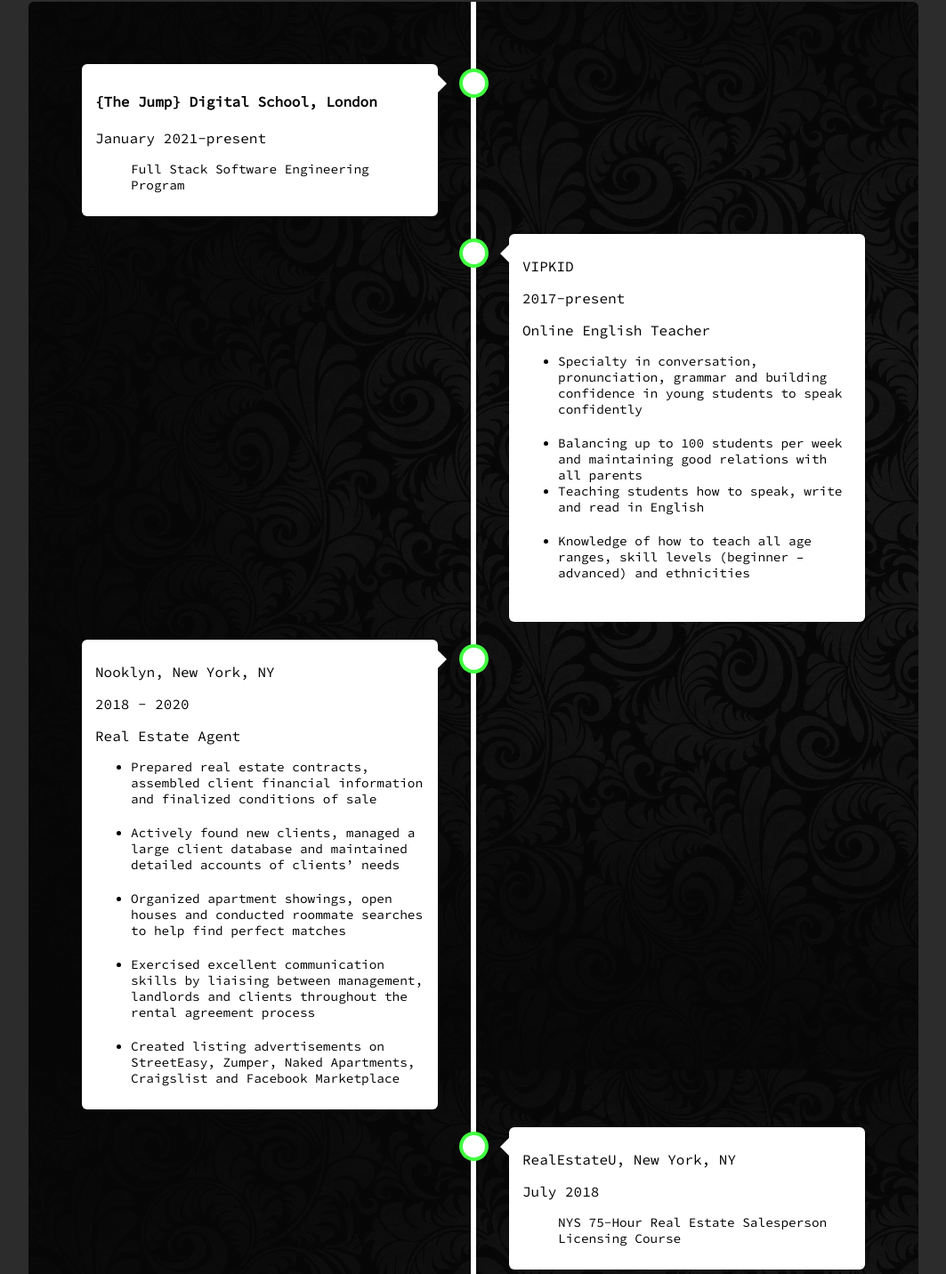
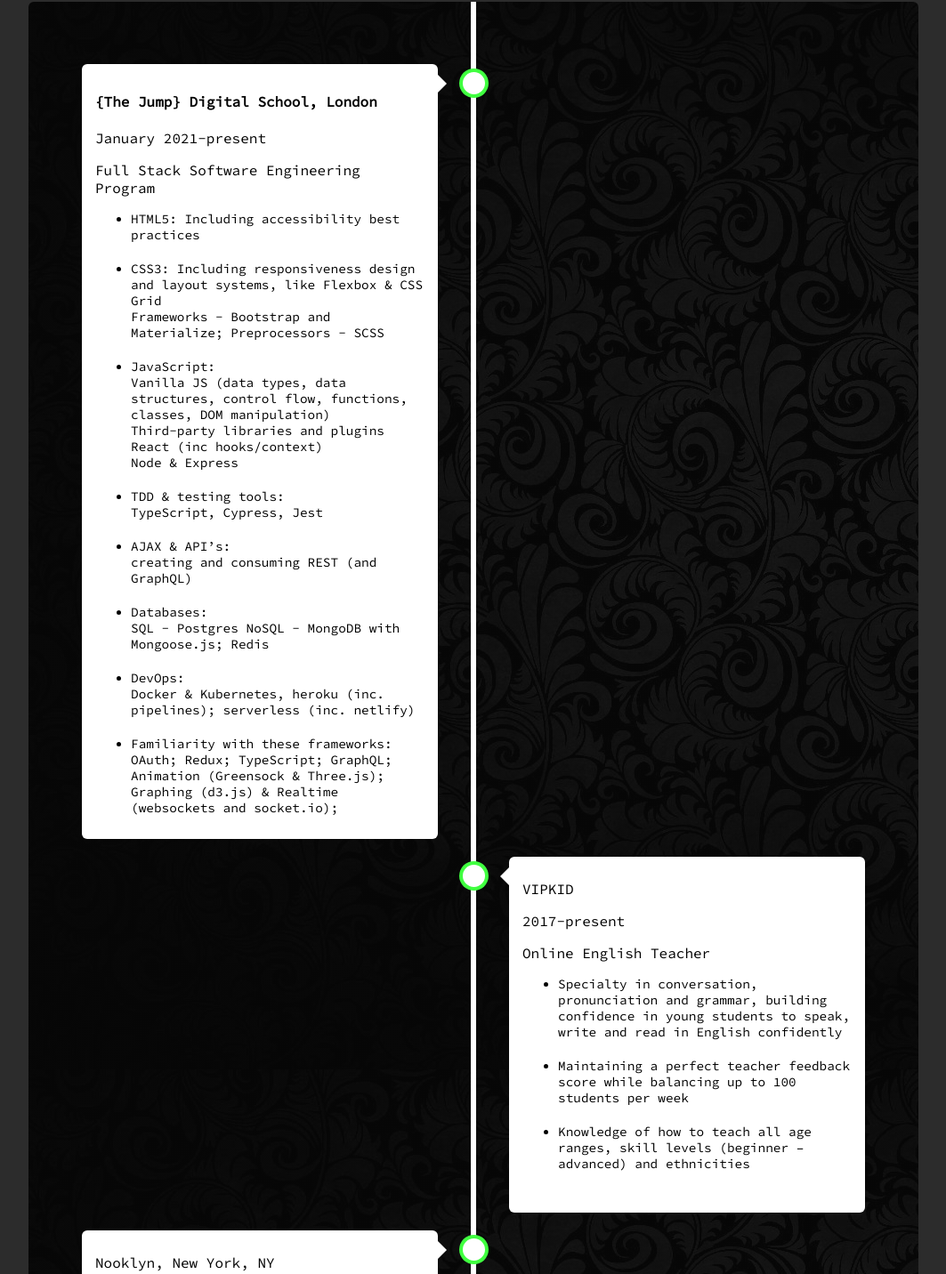
Before and after one commit to acedmiston/aaron-edmiston-cv, a plain HTML site: page index.html in a window 1280 px wide. Shown: the part 1519-2951 px from the top of the page at 89% size, without its empty margins (108-1171 px from the left). Drawn offline with Linux system fonts and the light colour scheme.

Commit message:
Update index.html

```diff
--- a/index.html
+++ b/index.html
@@ -8,8 +8,8 @@
     <link rel="stylesheet" type="text/css" href="styles.css" />
     <script
       src="https://kit.fontawesome.com/1ab1250379.js"
-      crossorigin="anonymous"
-    ></script>
+      crossorigin="anonymous">
+    </script>
     <title>Aaron's CV</title>
   </head>
   <body>
@@ -27,10 +27,10 @@
               ><i class="fa fa-home"></i> Home</a
             >
           </li>
-          <li><a href="#about-section">About Me</a></li>
-          <li><a href="#skills-section">Skills</a></li>
-          <li><a href="#experience-section">Experience</a></li>
-          <li><a href="./AaronCV.pdf">My CV</a></li>
+          <li><a href="#about-section" class="inactive">About Me</a></li>
+          <li><a href="#skills-section" class="inactive">Skills</a></li>
+          <li><a href="#experience-section" class="inactive">Experience</a></li>
+          <li><a href="./AaronCV.pdf" class="inactive">My CV</a></li>
           <li><a href="#contact-section">Contact</a></li>
           <li class="menu-icons">
             <a href="https://github.com/acedmiston" target="_blank">
@@ -198,8 +198,51 @@
               <div class="content">
                 <h4>{The Jump} Digital School, London</h4>
                 <p class="date">January 2021-present</p>
-                <ul class="single-bullet">
-                  <li>Full Stack Software Engineering Program</li>
+                <p>Full Stack Software Engineering Program</p>
+                <ul>
+                  <li>HTML5: Including accessibility best practices</li>
+                  <br />
+                  <li>
+                    CSS3: Including responsiveness design and layout systems,
+                    like Flexbox & CSS Grid <br />
+                    Frameworks - Bootstrap and Materialize; Preprocessors - SCSS
+                  </li>
+                  <br />
+                  <li>
+                    JavaScript: <br />
+                    Vanilla JS (data types, data structures, control flow,
+                    functions, classes, DOM manipulation)
+                    <br />Third-party libraries and plugins React (inc
+                    hooks/context) <br />Node & Express
+                  </li>
+                  <br />
+                  <li>
+                    TDD & testing tools: <br />
+                    TypeScript, Cypress, Jest
+                  </li>
+                  <br />
+                  <li>
+                    AJAX & API’s: <br />
+                    creating and consuming REST (and GraphQL)
+                  </li>
+                  <br />
+                  <li>
+                    Databases: <br />
+                    SQL - Postgres NoSQL - MongoDB with Mongoose.js; Redis
+                  </li>
+                  <br />
+                  <li>
+                    DevOps: <br />
+                    Docker & Kubernetes, heroku (inc. pipelines); serverless
+                    (inc. netlify)
+                  </li>
+                  <br />
+                  <li>
+                    Familiarity with these frameworks: <br />
+                    OAuth; Redux; TypeScript; GraphQL; Animation (Greensock &
+                    Three.js); Graphing (d3.js) & Realtime (websockets and
+                    socket.io);<br />
+                  </li>
                 </ul>
               </div>
             </div>
@@ -209,13 +252,22 @@
                 <p class="date">2017-present</p>
                 <p>Online English Teacher</p>
                 <ul>
-                    <li>Specialty in conversation, pronunciation, grammar and
-                      building confidence in young students to speak confidently</li><br />
-                      <li>Balancing up to 100 students per week and maintaining good
-                        relations with all parents</li>
-                    <li>Teaching students how to speak, write and read in English</li><br />
-                    <li>Knowledge of how to teach all age ranges, skill levels
-                      (beginner – advanced) and ethnicities</li><br />
+                  <li>
+                    Specialty in conversation, pronunciation and grammar,
+                    building confidence in young students to speak, write and
+                    read in English confidently
+                  </li>
+                  <br />
+                  <li>
+                    Maintaining a perfect teacher feedback score while balancing
+                    up to 100 students per week
+                  </li>
+                  <br />
+                  <li>
+                    Knowledge of how to teach all age ranges, skill levels
+                    (beginner – advanced) and ethnicities
+                  </li>
+                  <br />
                 </ul>
               </div>
             </div>
@@ -225,23 +277,38 @@
                 <p class="date">2018 - 2020</p>
                 <p>Real Estate Agent</p>
                 <ul>
-                  <li>Prepared real estate contracts, assembled client financial
-                    information and finalized conditions of sale</li> <br />
-                  <li>Actively found new clients, managed a large client database
-                    and maintained detailed accounts of clients’ needs</li> <br />
-                  <li>Organized apartment showings, open houses and conducted
-                    roommate searches to help find perfect matches</li> <br />
-                  <li>Exercised excellent communication skills by liaising between
-                    management, landlords and clients throughout the rental agreement process</li> <br />
-                  <li>Created listing advertisements on StreetEasy, Zumper,
-                    Naked Apartments, Craigslist and Facebook Marketplace</li>
+                  <li>
+                    Prepared real estate contracts, assembled client financial
+                    information and finalized conditions of sale
+                  </li>
+                  <br />
+                  <li>
+                    Actively found new clients, managed a large client database
+                    and maintained detailed accounts of clients’ needs
+                  </li>
+                  <br />
+                  <li>
+                    Organized apartment showings, open houses and conducted
+                    roommate searches to help find perfect matches
+                  </li>
+                  <br />
+                  <li>
+                    Exercised excellent communication skills by liaising between
+                    management, landlords and clients throughout the rental
+                    agreement process
+                  </li>
+                  <br />
+                  <li>
+                    Created listing advertisements on StreetEasy, Zumper, Naked
+                    Apartments, Craigslist and Facebook Marketplace
+                  </li>
                 </ul>
               </div>
             </div>
             <div class="contain right">
               <div class="content">
                 <p>RealEstateU, New York, NY</p>
-                <p class="date">July 2018</p>
+                <p class="date">June 2018</p>
                 <ul class="single-bullet">
                   <li>NYS 75-Hour Real Estate Salesperson Licensing Course</li>
                 </ul>
@@ -281,7 +348,6 @@
             </button>
           </a>
         </div>
-        </div>
       </section>
     </div>
     <footer>
@@ -293,7 +359,7 @@
 
       toggleButton.addEventListener('click', () => {
       navbarLinks.classList.toggle('active');
-      })
+      });
     </script>
   </body>
 </html>
```
Lines whose indentation alone changed are shown as unchanged.
